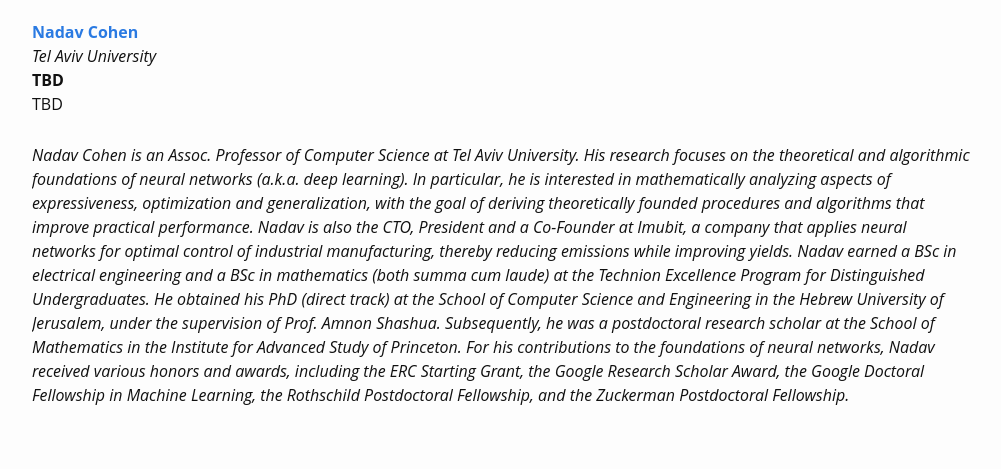
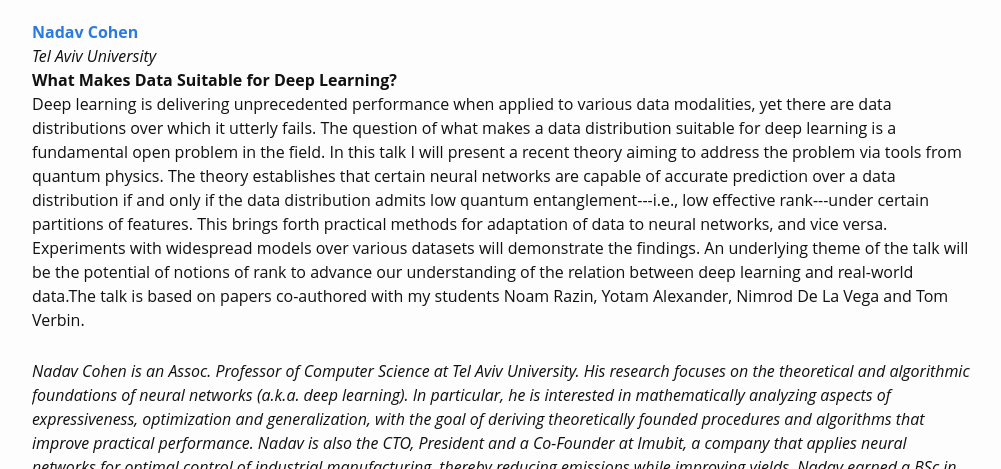
Before and after one commit to april-tools/colorai, a Jekyll site: the page built from speakers.md, in a window 1280 px wide and 900 px high, cut to the strip 304-773 px from the top of the window. Shown: the whole strip, without its empty margins (138-1139 px from the left). Built offline with Jekyll 4.4.1, drawn with Linux system fonts in a browser that asks for light colours; some web fonts are replaced.

Commit message:
Nadav's talk

```diff
--- a/speakers.md
+++ b/speakers.md
@@ -13,8 +13,8 @@ nav: true
         <div class="speaker-uni">
         <i> Tel Aviv University</i>
         </div>
-        <div class="speaker-title"><b>TBD</b></div>
-        <div class="speaker-abstract">TBD</div>
+        <div class="speaker-title"><b> What Makes Data Suitable for Deep Learning?</b></div>
+        <div class="speaker-abstract">Deep learning is delivering unprecedented performance when applied to various data modalities, yet there are data distributions over which it utterly fails. The question of what makes a data distribution suitable for deep learning is a fundamental open problem in the field. In this talk I will present a recent theory aiming to address the problem via tools from quantum physics. The theory establishes that certain neural networks are capable of accurate prediction over a data distribution if and only if the data distribution admits low quantum entanglement---i.e., low effective rank---under certain partitions of features. This brings forth practical methods for adaptation of data to neural networks, and vice versa. Experiments with widespread models over various datasets will demonstrate the findings. An underlying theme of the talk will be the potential of notions of rank to advance our understanding of the relation between deep learning and real-world data.The talk is based on papers co-authored with my students Noam Razin, Yotam Alexander, Nimrod De La Vega and Tom Verbin.</div>
         <div class="speaker-bio">Nadav Cohen is an Assoc. Professor of Computer Science at Tel Aviv University. His research focuses on the theoretical and algorithmic foundations of neural networks (a.k.a. deep learning). In particular, he is interested in mathematically analyzing aspects of expressiveness, optimization and generalization, with the goal of deriving theoretically founded procedures and algorithms that improve practical performance. Nadav is also the CTO, President and a Co-Founder at Imubit, a company that applies neural networks for optimal control of industrial manufacturing, thereby reducing emissions while improving yields. Nadav earned a BSc in electrical engineering and a BSc in mathematics (both summa cum laude) at the Technion Excellence Program for Distinguished Undergraduates. He obtained his PhD (direct track) at the School of Computer Science and Engineering in the Hebrew University of Jerusalem, under the supervision of Prof. Amnon Shashua. Subsequently, he was a postdoctoral research scholar at the School of Mathematics in the Institute for Advanced Study of Princeton. For his contributions to the foundations of neural networks, Nadav received various honors and awards, including the ERC Starting Grant, the Google Research Scholar Award, the Google Doctoral Fellowship in Machine Learning, the Rothschild Postdoctoral Fellowship, and the Zuckerman Postdoctoral Fellowship.</div>
     </div>
     <div class="speaker">
```
